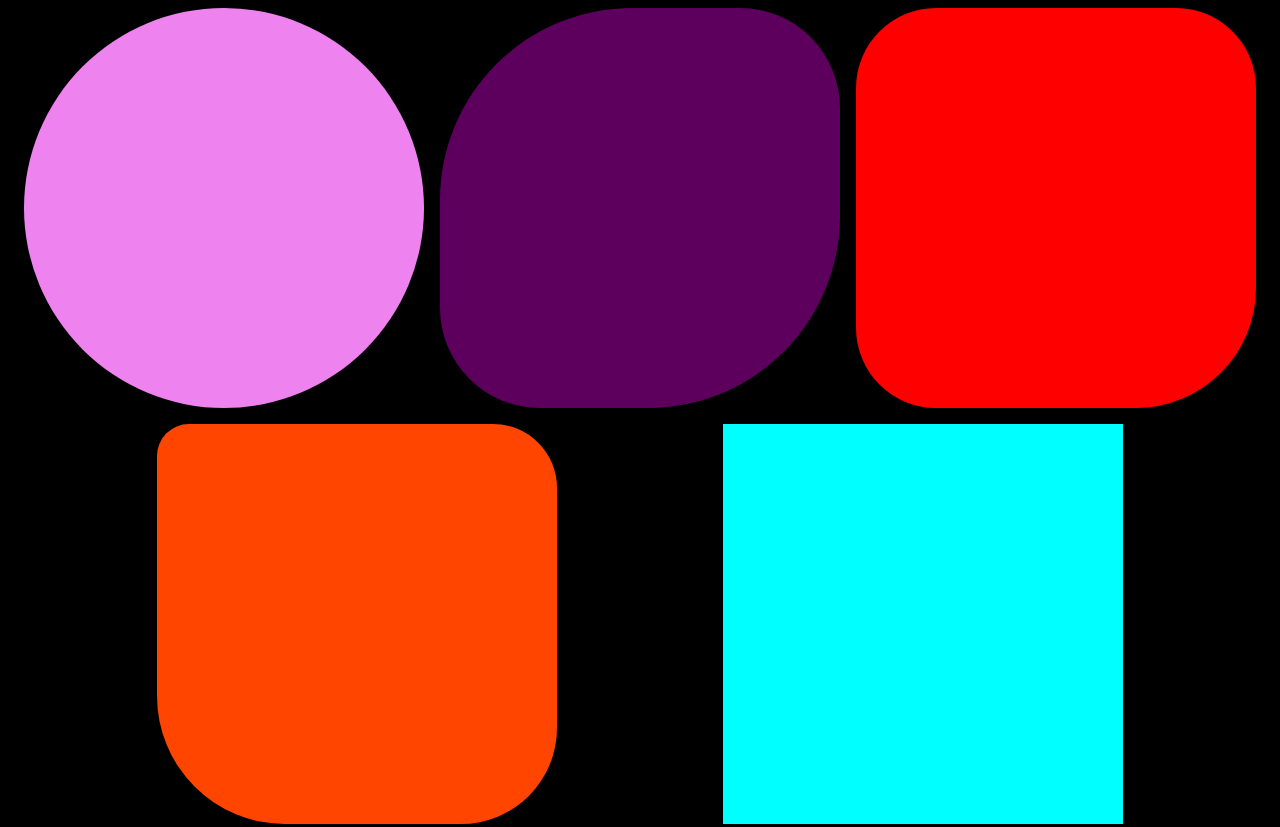
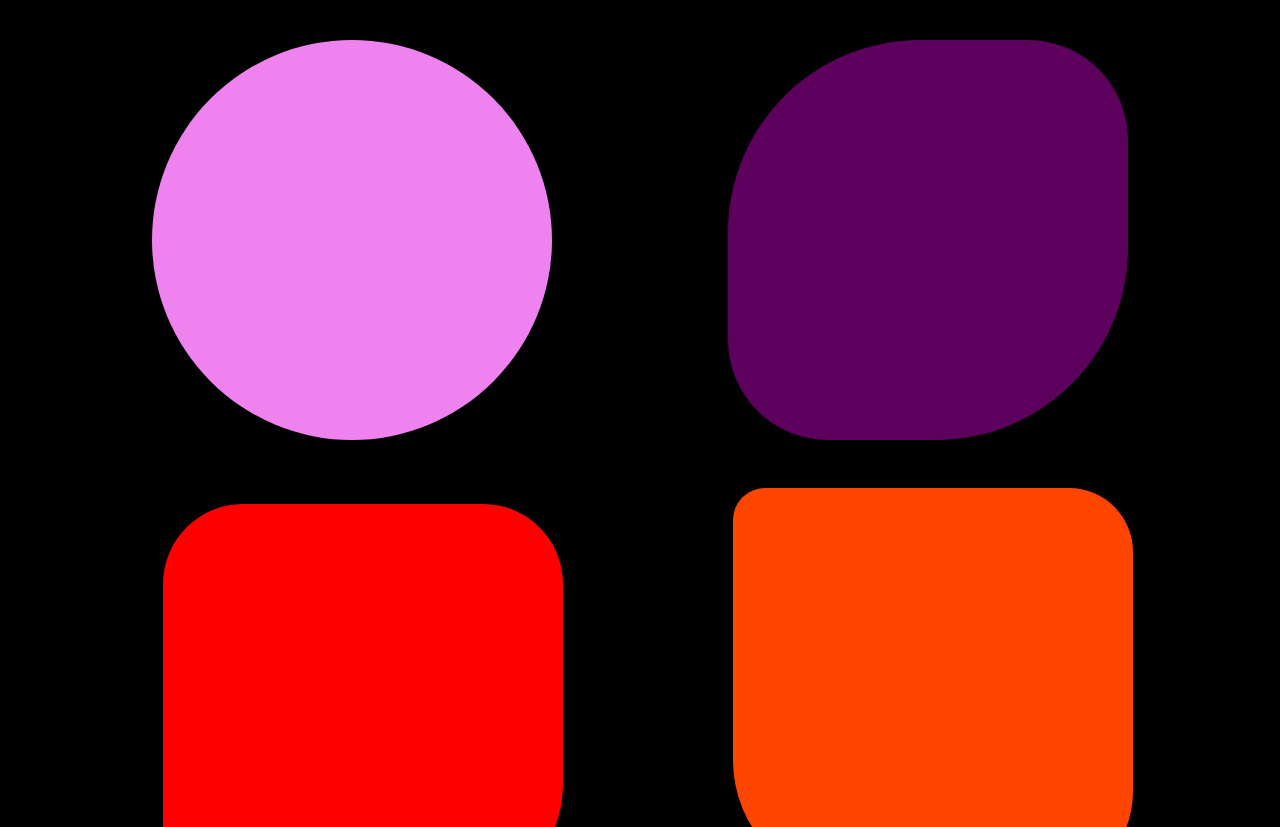
Before and after one commit to KONIJETI-NEELESH/Different-Shapes-, a plain HTML site: page index.html in a window 1280 px wide. Shown: the top 827 px of the page. Drawn offline with Linux system fonts and the light colour scheme.

Commit message:
Updated style.css

```diff
--- a/style.css
+++ b/style.css
@@ -6,6 +6,7 @@ body {
 }
 
 #div1 {
+    margin: 2rem;
     width: 25rem;
     height: 25rem;
     border-radius: 50%;
@@ -13,6 +14,7 @@ body {
 }
 
 #div2 {
+    margin: 2rem;
     width: 25rem;
     height: 25rem;
     border-radius: 12rem 6.25rem 12rem 6.25rem;
@@ -20,6 +22,7 @@ body {
 }
 
 #div3 {
+    margin: 2rem;
     width: 25rem;
     height: 25rem;
     border-radius: 5rem 5rem 7.5rem 5rem;
```
